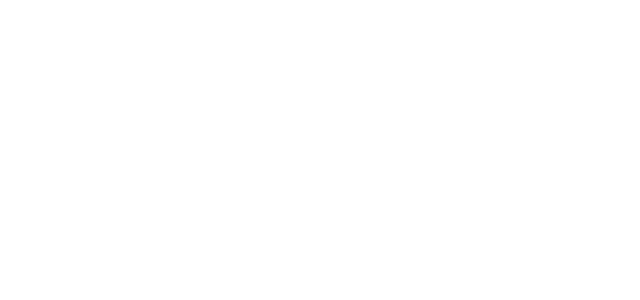
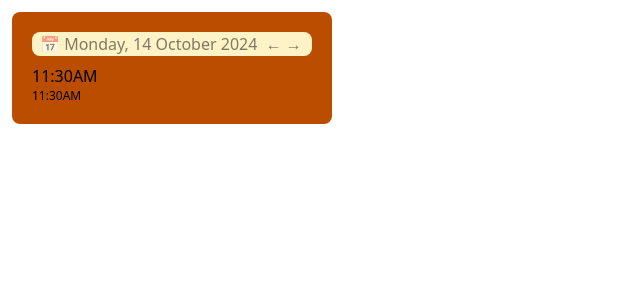
Before and after one commit to PRIYA2508/design, a React (Vite) app: page / in a window 1280 px wide. Shown: the top 300 px of the page, without its empty margins (0-640 px from the left). Built offline with nearby package versions, Linux system fonts and the light colour scheme.

Commit message:
some changes

```diff
--- a/src/App.jsx
+++ b/src/App.jsx
@@ -2,12 +2,13 @@
 import './App.css'
 import {GetInitialData} from "./Tailwind/class1/class-1"
 import { Webinarpage } from './Tailwind/class1/webinar'
+import { Main } from './Tailwind/class2/components/Main'
 
 function App() {
   return (
     <>
       <div>
-
+      <Main/>
       </div>
 
     </>
--- a/src/Tailwind/class2/components/Main.jsx
+++ b/src/Tailwind/class2/components/Main.jsx
@@ -6,38 +6,14 @@
     { time: "11:30 AM", status: "Upcoming", title: "Webinar 1", color: "blue" },
   ];
     return(
-       <div className="bg-white rounded-xl shadow-md w-[400px] p-4 font-sans">
-      {/* Header */}
-      <div className="flex items-center justify-between mb-4">
-        <div className="flex items-center gap-2">
-          <span>📅</span>
-          <h2 className="text-sm font-semibold">Monday, 14 October 2024</h2>
-        </div>
-        <div className="text-xl space-x-2">
-          <button>←</button>
-          <button>→</button>
-        </div>
-      </div>
 
-      {/* List */}
-      <div className="space-y-4">
-        {webinars.map((item, idx) => (
-          <div key={idx} className="border-b pb-2">
-            <div className="flex justify-between text-xs text-gray-500">
-              <span>{item.time}</span>
-              <span className="flex items-center gap-1">
-                {item.status}
-                <span
-                  className={`inline-block w-2 h-2 rounded-full ${
-                    item.color === "red" ? "bg-red-500" : "bg-blue-500"
-                  }`}
-                ></span>
-              </span>
-            </div>
-            <div className="text-sm font-medium">{item.title}</div>
-          </div>
-        ))}
-      </div>
-    </div>
+      <div className="w-[320px] bg-amber-700 p-5 rounded-lg m-3">
+        <input type="text" placeholder="📅 Monday, 14 October 2024  ← → " className="w-full rounded-lg bg-amber-100 px-2 mb-2" />
+       {/* <div className="w-20 bg-amber-200 rounded-lg"> */}
+        11:30AM
+        <h6 className="text-xs font-light">11:30AM</h6>
+
+
+       </div>
     )
 }
```
